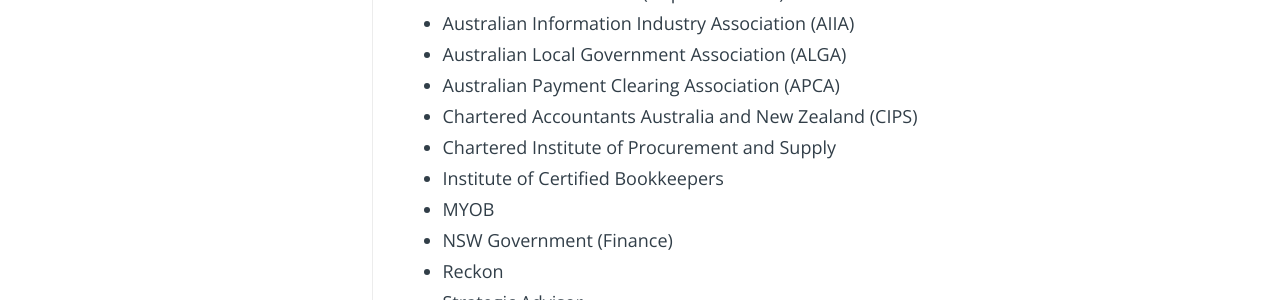
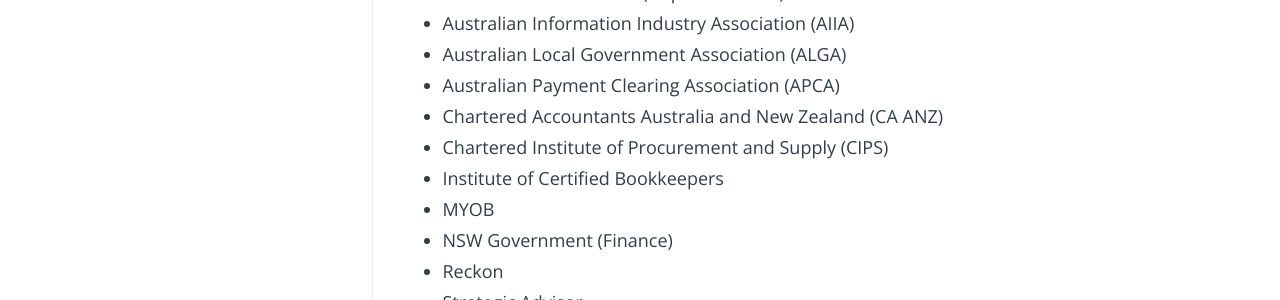
Before and after one commit to Digital-Business-Council/Digital-Business-Council.github.io, a Jekyll site: the page built from pages/about-us/the-council.md, in a window 1280 px wide. Shown: the part 807-1107 px from the top of the page. Built offline with Jekyll 4.4.1, drawn with Linux system fonts in a browser that asks for light colours.

Commit message:
Update the-council.md

```diff
--- a/pages/about-us/the-council.md
+++ b/pages/about-us/the-council.md
@@ -24,8 +24,8 @@
 - Australian Information Industry Association (AIIA)
 - Australian Local Government Association (ALGA)
 - Australian Payment Clearing Association (APCA)
-- Chartered Accountants Australia and New Zealand (CIPS)
-- Chartered Institute of Procurement and Supply
+- Chartered Accountants Australia and New Zealand (CA ANZ)
+- Chartered Institute of Procurement and Supply (CIPS)
 - Institute of Certified Bookkeepers
 - MYOB
 - NSW Government (Finance)
```
